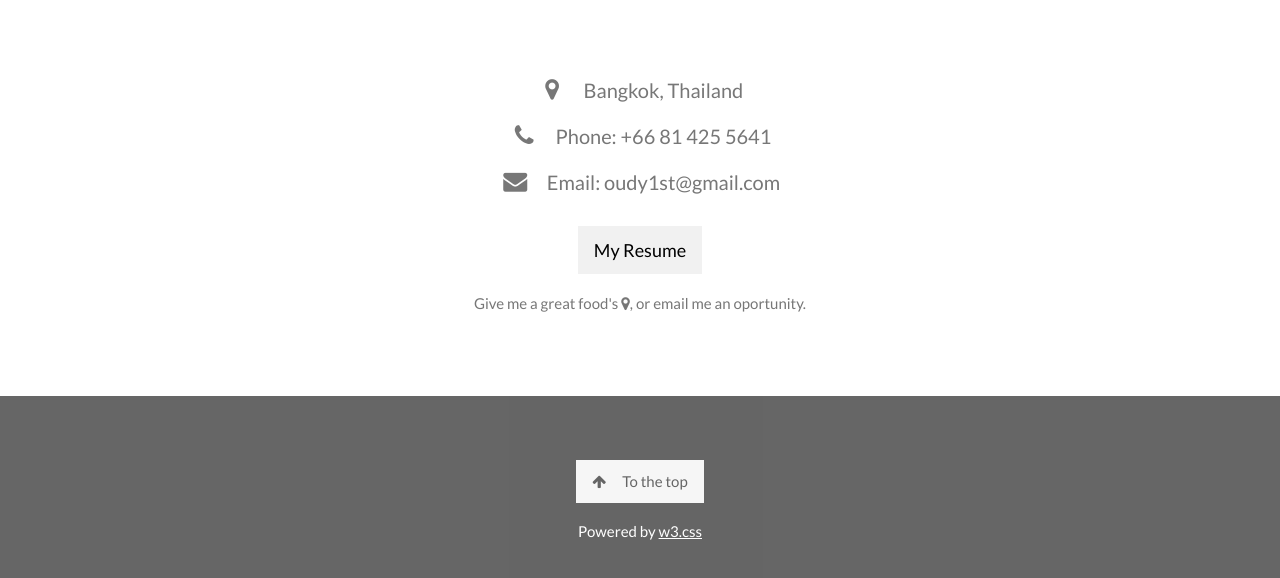
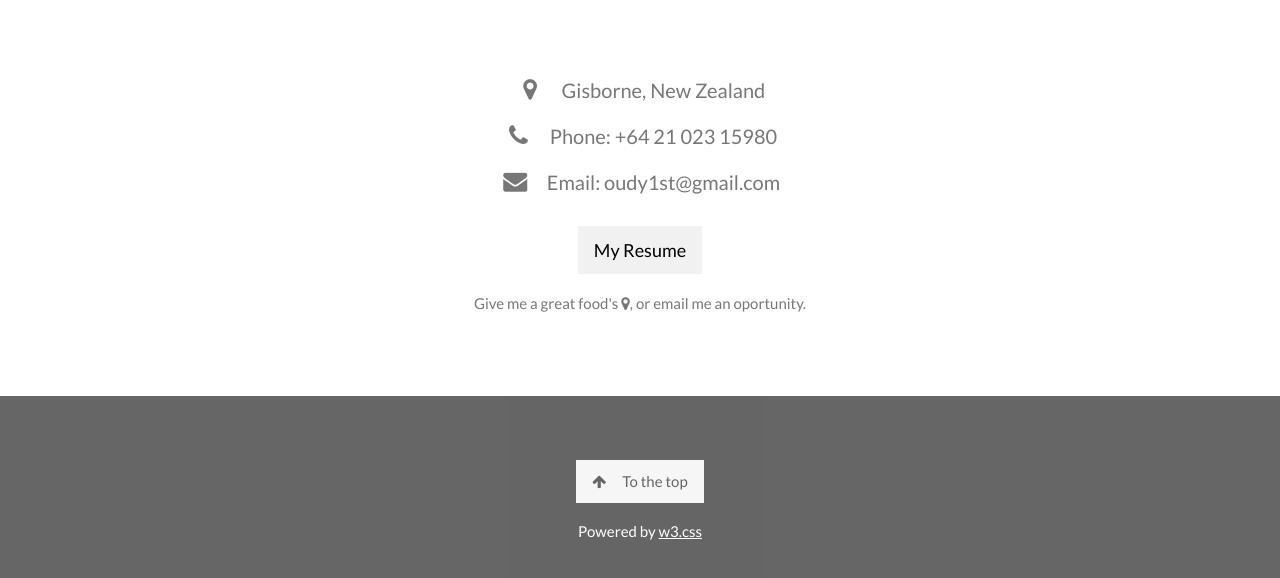
Before and after one commit to Oudy1st/oudy1st.github.io, a plain HTML site: page index.html in a window 1280 px wide. Shown: the part 4467-5045 px from the top of the page. Drawn offline with nearby package versions, Linux system fonts and the light colour scheme.

Commit message:
update location

```diff
--- a/index.html
+++ b/index.html
@@ -293,8 +293,8 @@ body, html {
     </div> -->
     <div class="w3-center w3-panel">
       <div class="w3-large w3-margin-bottom">
-        <h4><i class="fa fa-map-marker fa-fw w3-hover-text-black w3-xlarge w3-margin-right"></i>Bangkok, Thailand</h4>
-        <h4> <i class="fa fa-phone fa-fw w3-hover-text-black w3-xlarge w3-margin-right"></i>Phone: +66 81 425 5641</h4>
+        <h4><i class="fa fa-map-marker fa-fw w3-hover-text-black w3-xlarge w3-margin-right"></i>Gisborne, New Zealand</h4>
+        <h4> <i class="fa fa-phone fa-fw w3-hover-text-black w3-xlarge w3-margin-right"></i>Phone: +64 21 023 15980</h4>
         <h4><i class="fa fa-envelope fa-fw w3-hover-text-black w3-xlarge w3-margin-right"></i>Email: oudy1st@gmail.com</h4>
         <a href="./docs/Resume_Detchat.pdf" class="w3-button w3-light-grey" style="margin-top:16px" download>My Resume</a>
       </div>
```
